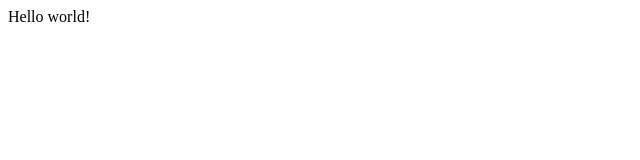
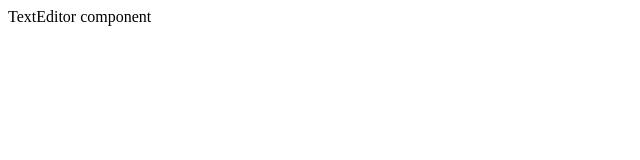
Before and after one commit to byio/benyang.io, a Gatsby app: page / in a window 1280 px wide. Shown: the top 160 px of the page, without its empty margins (0-640 px from the left). Built offline with nearby package versions, Linux system fonts and the light colour scheme.

Commit message:
create TextEditor component; import and use in src/pages/index.js

```diff
--- /dev/null
+++ b/src/components/TextEditor.js
@@ -0,0 +1,11 @@
+import React, { Component } from 'react';
+
+class TextEditor extends Component {
+  render () {
+    return (
+      <div>TextEditor component</div>
+    );
+  }
+}
+
+export default TextEditor;
--- a/src/pages/index.js
+++ b/src/pages/index.js
@@ -1,3 +1,5 @@
-import React from "react"
+import React from 'react';
 
-export default () => <div>Hello world!</div>
+import TextEditor from '../components/TextEditor';
+
+export default () => <TextEditor />
```
